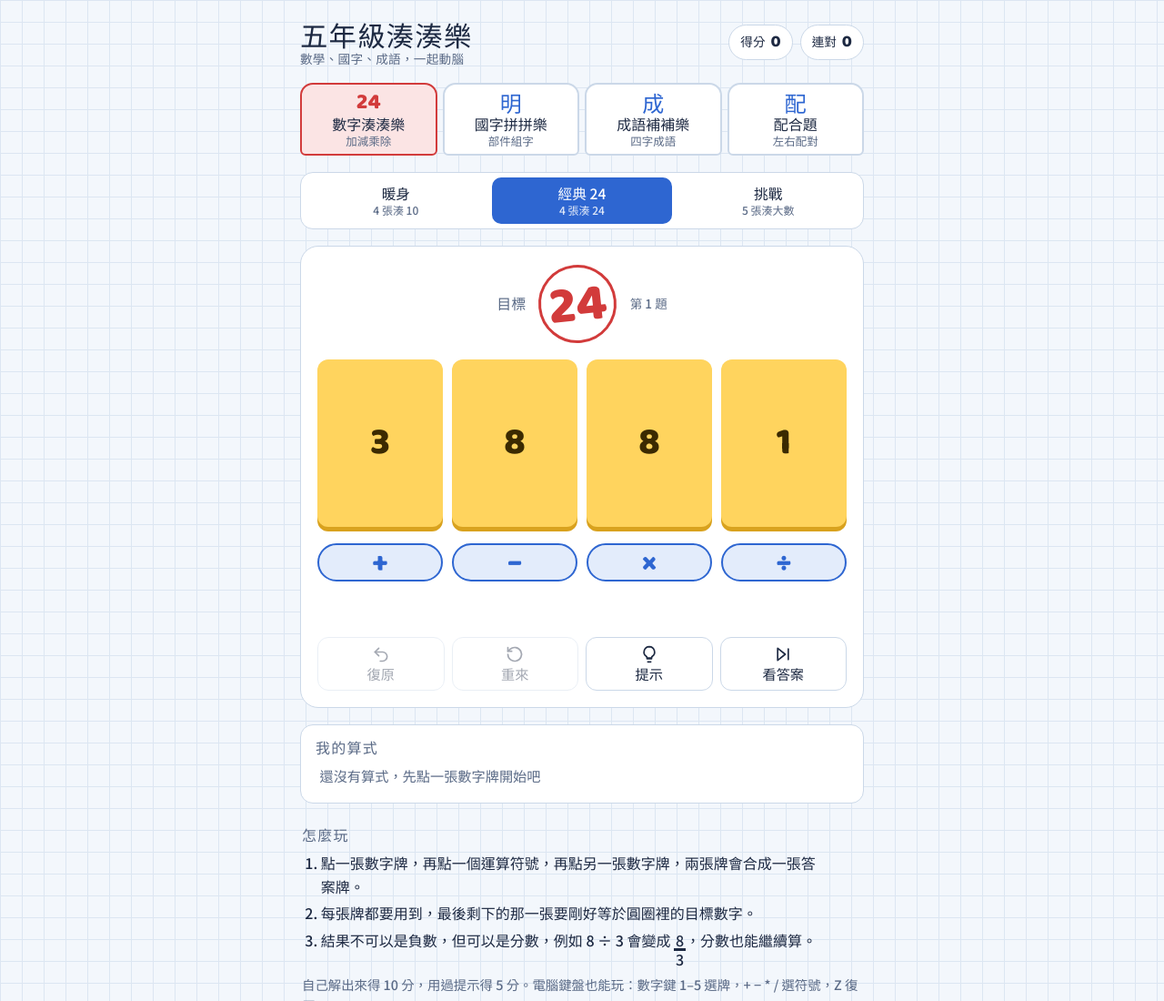
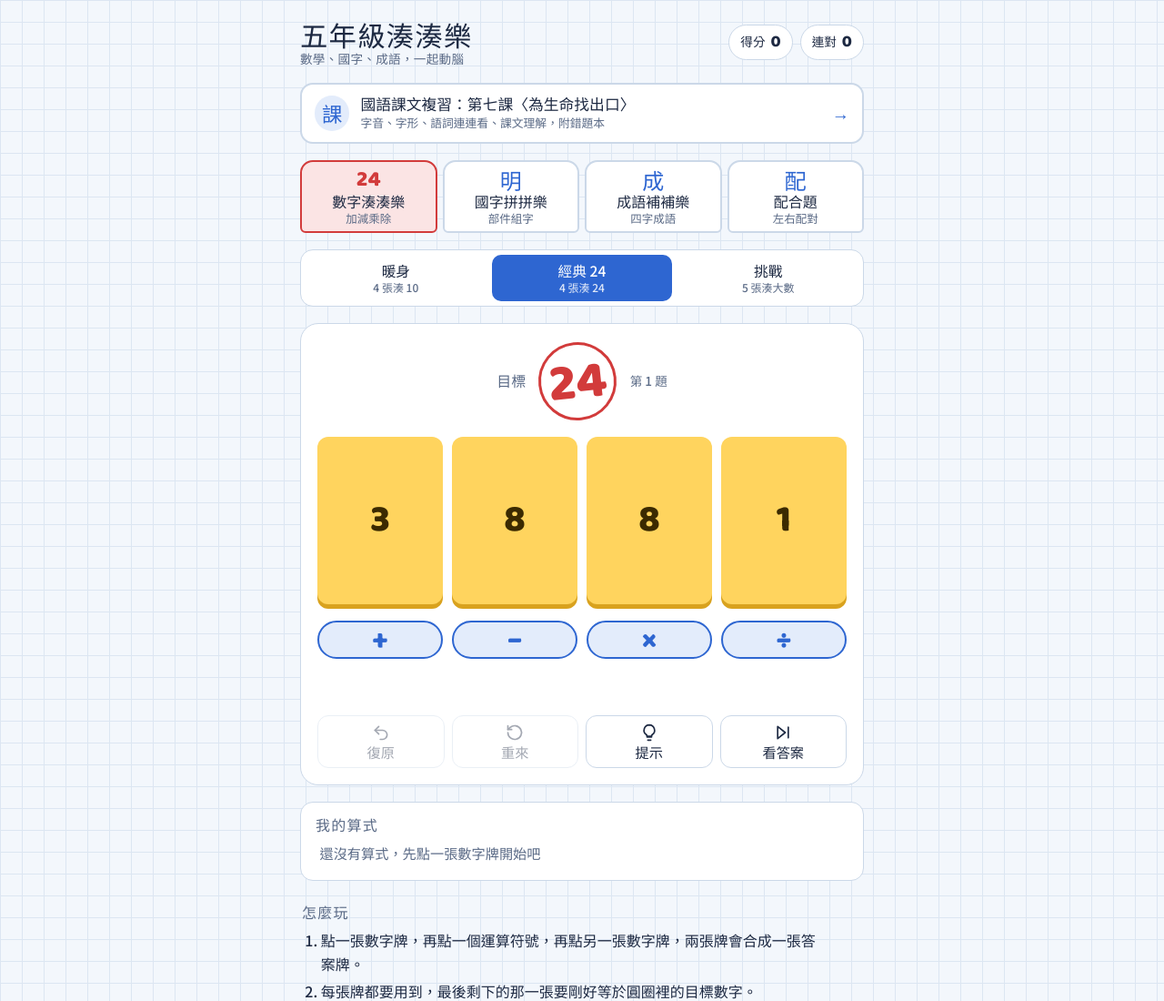
Before and after one commit to lee05124/grade5-games, a plain HTML site: page index.html in a window 1280 px wide. Shown: the top 1100 px of the page at 91% size. Drawn offline with Linux system fonts and the light colour scheme; a web font is replaced by a local one.

Commit message:
首頁加入國語第七課複習入口，複習頁加回首頁連結
Co-Authored-By: Claude Opus 5.5 <noreply@anthropic.com>
Claude-Session: https://claude.ai/code/session_01Sx7jwYb3cW8G3JcPbV9cKx

```diff
--- a/index.html
+++ b/index.html
@@ -73,6 +73,14 @@ h1 small{display:block;font-size:.85rem;color:var(--muted);letter-spacing:.02em}
 .subjects button span:last-child{font-size:.78rem;color:var(--muted)}
 .subjects button[aria-selected="true"]{border-color:var(--red);background:var(--red-soft)}
 .subjects button[aria-selected="true"] .glyph{color:var(--red)}
+.lesson-link{display:flex;align-items:center;gap:12px;background:var(--surface);border:2px solid var(--line);border-radius:var(--r);padding:10px 14px;color:var(--ink);text-decoration:none}
+.lesson-link:hover{border-color:var(--op)}
+.lesson-link:focus-visible{outline:3px solid var(--op);outline-offset:2px}
+.lesson-link .glyph{font-family:var(--f-display);font-size:1.4rem;line-height:1;color:var(--op);width:2.4rem;height:2.4rem;border-radius:50%;background:var(--op-soft);display:grid;place-items:center;flex:none}
+.lesson-link .txt{min-width:0}
+.lesson-link b{display:block;font-family:var(--f-display);font-weight:400;font-size:1.05rem;line-height:1.35}
+.lesson-link small{display:block;font-size:.8rem;color:var(--muted)}
+.lesson-link .go{margin-left:auto;color:var(--op);font-size:1.2rem;flex:none}
 
 .modes{display:grid;grid-template-columns:repeat(var(--m,3),1fr);gap:6px;background:var(--surface);border:1.5px solid var(--line);border-radius:var(--r);padding:5px}
 .modes button{border:0;background:transparent;border-radius:10px;padding:8px 4px;line-height:1.25;font-size:.98rem}
@@ -201,6 +209,8 @@ h1 small{display:block;font-size:.85rem;color:var(--muted);letter-spacing:.02em}
       <div class="stat">連對 <b id="streak">0</b></div>
     </div>
   </header>
+
+  <a class="lesson-link" href="chinese-lesson7.html"><span class="glyph" aria-hidden="true">課</span><span class="txt"><b>國語課文複習：第七課〈為生命找出口〉</b><small>字音、字形、語詞連連看、課文理解，附錯題本</small></span><span class="go" aria-hidden="true">→</span></a>
 
   <div class="subjects" role="tablist" aria-label="選擇遊戲">
     <button id="t-math" role="tab" data-game="math"><span class="glyph">24</span>數字湊湊樂<span>加減乘除</span></button>
```
Also changed, not shown: chinese-lesson7.html (+2 -0 lines).
